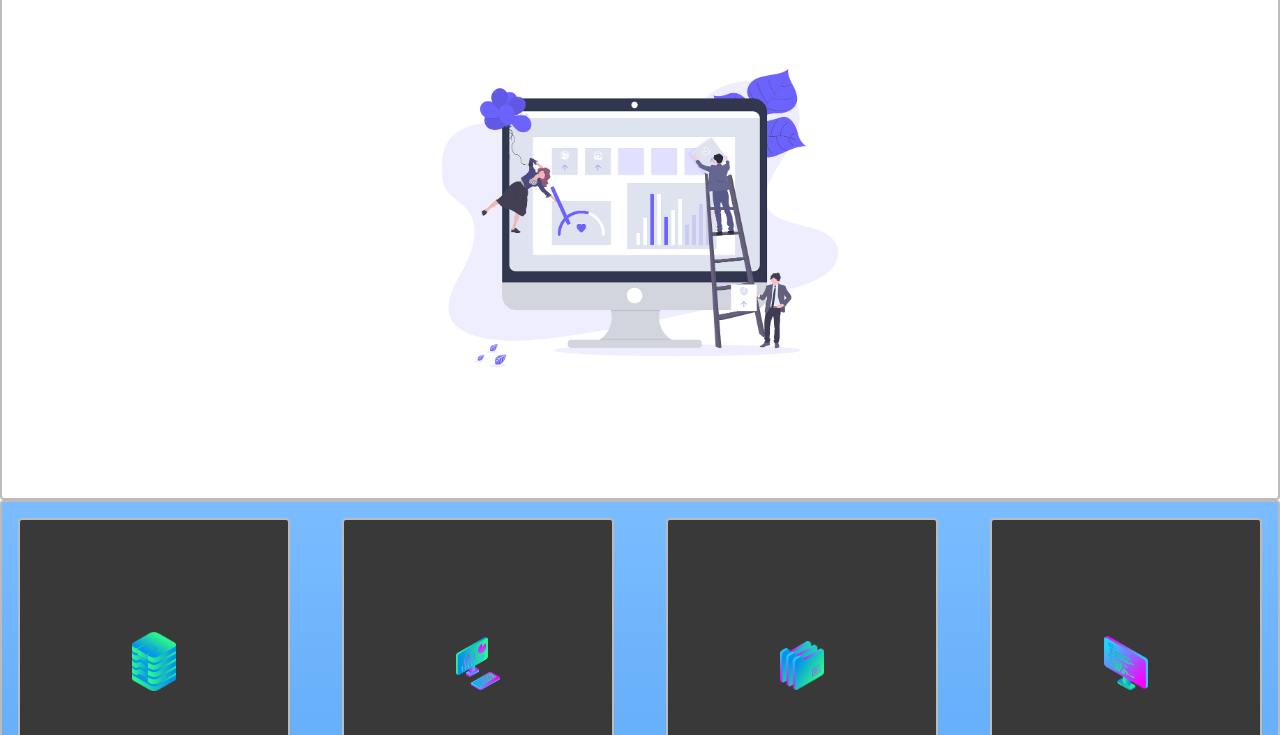
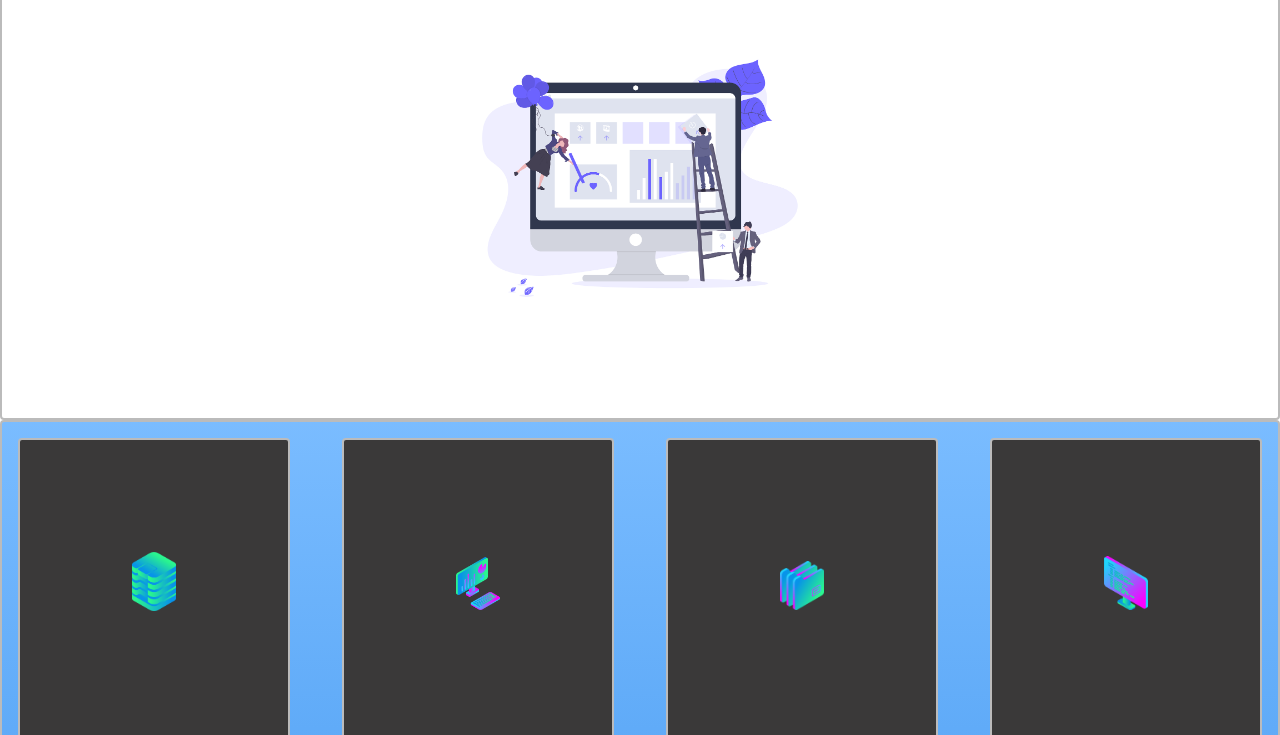
Before and after one commit to indujakr/indujakr.github.io, a plain HTML site: page LayoutDesign/index.html in a window 1280 px wide. Shown: the part 64-799 px from the top of the page. Drawn offline with Linux system fonts and the light colour scheme.

Commit message:
cover image issue fix

```diff
--- a/LayoutDesign/style.css
+++ b/LayoutDesign/style.css
@@ -97,11 +97,11 @@ a{
     display: flex;
     align-items: center;
     justify-content: center;
-    height: 70vh;
+    height: 60vh;
 }
 
 .cover-image{
-    width : 60vh;
+    width : 30%;
 
 }
 
```
